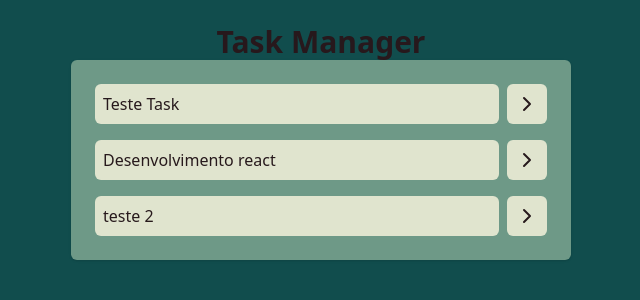
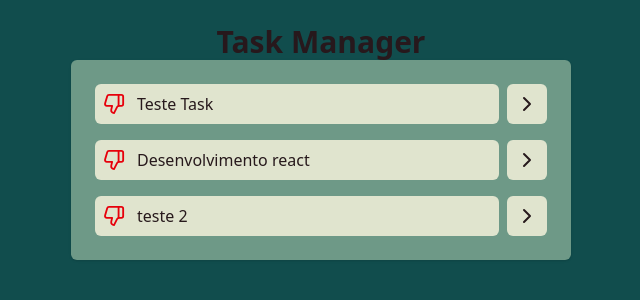
Before and after one commit to GabrielDavi7/React-Code-Test, a React (Vite) app in the folder TEST-ReactTasks/: page / in a window 1280 px wide. Shown: the top 300 px of the page, without its empty margins (319-959 px from the left). Built offline with nearby package versions, Linux system fonts and the light colour scheme.

Commit message:
ADD: Confirm Task complete

```diff
--- a/TEST-ReactTasks/src/App.tsx
+++ b/TEST-ReactTasks/src/App.tsx
@@ -61,13 +61,24 @@ function App() {
     },
   ]);
 
+  function taskClick(tasksId) {
+    const newTasks = tasks.map((task) => {
+      if (task.id === tasksId) {
+        return { ...task, complete: !task.complete };
+      }
+      return task;
+    });
+
+    setTasks(newTasks);
+  }
+
   return (
     <div className="w-screen h-screen bg-[#114d4d] flex justify-center p-6">
       <div className="w-[500px]">
         <h1 className="text-3xl text-[#27181C] font-bold text-center">
           Task Manager
         </h1>
-        <Tasks tasks={tasks} banana="adwad" />
+        <Tasks tasks={tasks} taskClick={taskClick} />
       </div>
     </div>
   );
--- a/TEST-ReactTasks/src/components/Tasks.tsx
+++ b/TEST-ReactTasks/src/components/Tasks.tsx
@@ -1,15 +1,24 @@
-import { ChevronDown, ChevronRightIcon } from "lucide-react";
+import { ChevronRightIcon } from "lucide-react";
+import { ThumbsUp, ThumbsDown } from "lucide-react";
 
 function Tasks(props) {
-  console.log(props);
   return (
     <ul className="space-y-4 bg-[#6e9987] p-6 rounded-md shadow">
-      {props.tasks.map((tasks) => (
-        <li key={tasks.id} className="flex gap-2">
-          <button className=" text-left bg-[#e0e4ce] text-[#27191c] w-full p-2 rounded-md ">
-            {tasks.title}
+      {props.tasks.map((task) => (
+        <li key={task.id} className="flex gap-2">
+          <button
+            onClick={() => props.taskClick(task.id)}
+            className="text-left bg-[#e0e4ce] text-[#27191c] w-full p-2 rounded-md flex items-center gap-3"
+          >
+            {task.complete ? (
+              <ThumbsUp size="22" className="text-green-600" />
+            ) : (
+              <ThumbsDown size="22" className="text-red-600" />
+            )}
+            {task.title}
           </button>
-          <button className=" bg-[#e0e4ce] p-2 text-[#27191c] rounded-md">
+
+          <button className="bg-[#e0e4ce] p-2 text-[#27191c] rounded-md">
             <ChevronRightIcon />
           </button>
         </li>
```
